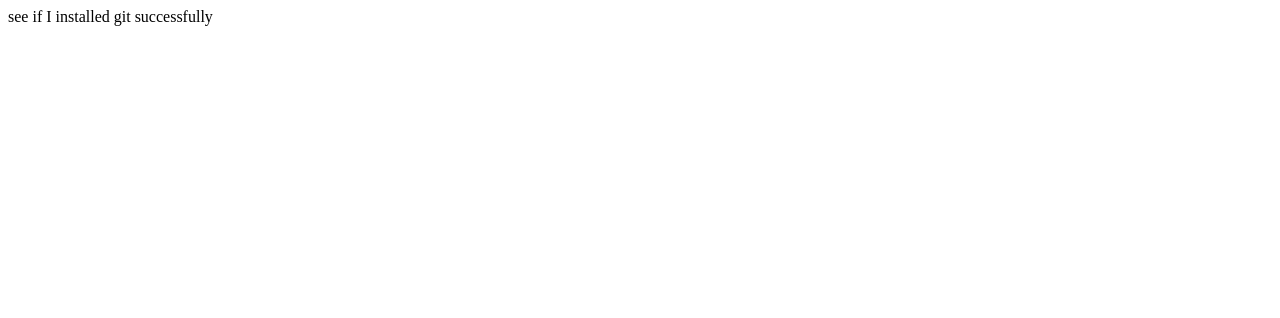
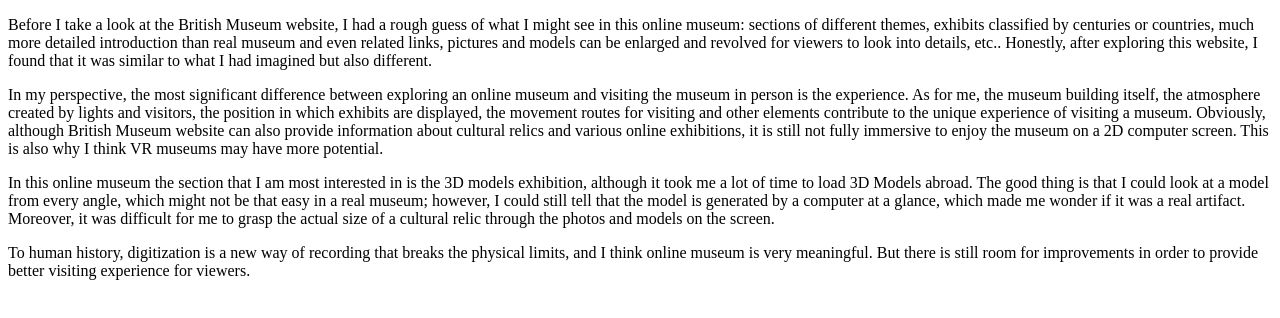
Before and after one commit to kclddh-7aavdm14-2020/wk1-british-museum-k20066272, a plain HTML site: page index.html in a window 1280 px wide. Drawn offline with Linux system fonts and the light colour scheme.

Commit message:
week1- british museum blog

```diff
--- a/index.html
+++ b/index.html
@@ -6,10 +6,10 @@
     <body>
 
         <!-- Add your blog post BELOW here -->
-see if I installed git successfully
-
-
-
+        <p>Before I take a look at the British Museum website, I had a rough guess of what I might see in this online museum: sections of different themes, exhibits classified by centuries or countries, much more detailed introduction than real museum and even related links, pictures and models can be enlarged and revolved for viewers to look into details, etc.. Honestly, after exploring this website, I found that it was similar to what I had imagined but also different.</p>
+        <p>In my perspective, the most significant difference between exploring an online museum and visiting the museum in person is the experience. As for me, the museum building itself, the atmosphere created by lights and visitors, the position in which exhibits are displayed, the movement routes for visiting and other elements contribute to the unique experience of visiting a museum. Obviously, although British Museum website can also provide information about cultural relics and various online exhibitions, it is still not fully immersive to enjoy the museum on a 2D computer screen. This is also why I think VR museums may have more potential.</p>
+        <p>In this online museum the section that I am most interested in is the 3D models exhibition, although it took me a lot of time to load 3D Models abroad. The good thing is that I could look at a model from every angle, which might not be that easy in a real museum; however, I could still tell that the model is generated by a computer at a glance, which made me wonder if it was a real artifact. Moreover, it was difficult for me to grasp the actual size of a cultural relic through the photos and models on the screen.</p>
+        <p>To human history, digitization is a new way of recording that breaks the physical limits, and I think online museum is very meaningful. But there is still room for improvements in order to provide better visiting experience for viewers.</p>
 
         <!-- Add your blog post ABOVE here -->
 
```
